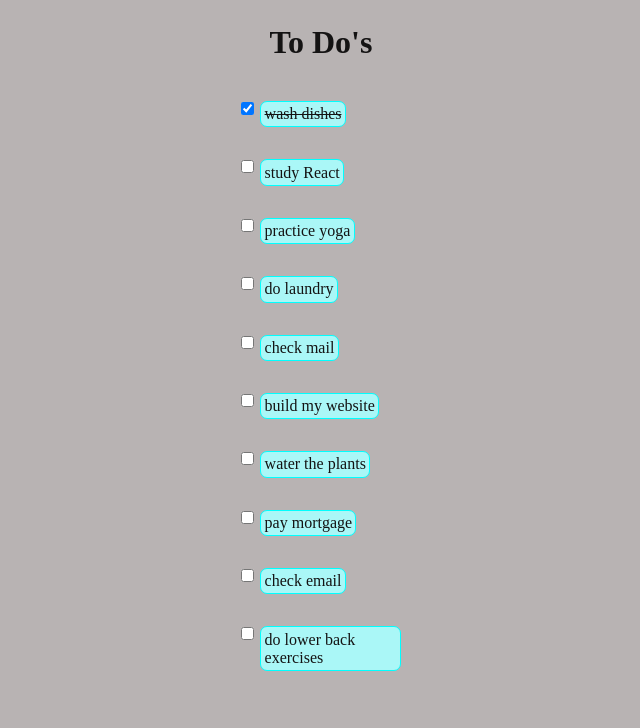
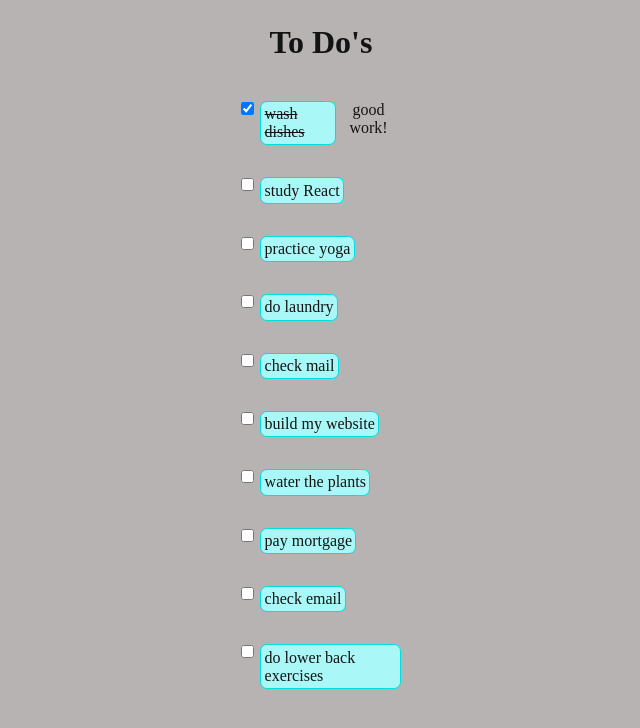
Before and after one commit to cvs181801/react-todo-app-take3, a React (Create React App) app: page / in a window 1280 px wide. Both pictures are taken after a click on the checkbox 566 px from the left and 108 px from the top of the page. Shown: the top 728 px of the page, without its empty margins (319-959 px from the left). Built offline with nearby package versions, Linux system fonts and the light colour scheme.

Commit message:
add the affirmations feature

```diff
--- a/src/components/Todoitem.js
+++ b/src/components/Todoitem.js
@@ -8,14 +8,21 @@ function Todoitem(props) {
 const completedStyle = {
     textDecoration: "line-through"
 }
+
+function celebrateComplete(complete, affirmation) {
+    if (complete) {
+        console.log(props.affirmation)
+        return <p>{props.affirmation}</p>
+    }
+}
     return (
         <div className="todoitem">
             <div className="todoitem__checkbox">
                 <input type="checkbox"
-
                     onChange={()=> props.handleChange(props.id)}></input>
                 </div>
             <p style={props.completed ? completedStyle : null}>{props.task}</p>
+            <div>{celebrateComplete(props.completed, props.affirmation)}</div>
         </div>
     )
 }
--- a/src/index.css
+++ b/src/index.css
@@ -2,6 +2,7 @@
   --black: rgb(20, 19, 19);
   --light-grey: rgb(184, 179, 179);
   --light-aqua: rgb(170, 247, 247);
+  --dark-aqua: rgb(0, 223, 223);
   --ff-main: sans-serif;
 
 }
@@ -43,7 +44,7 @@ h1 {
   margin-left: .4em;
   padding: .2em;
   border-radius: 7px;
-  border: .5px solid aqua;
+  border: .5px solid var(--dark-aqua);
   max-width: 14vw;
 
 }
```
